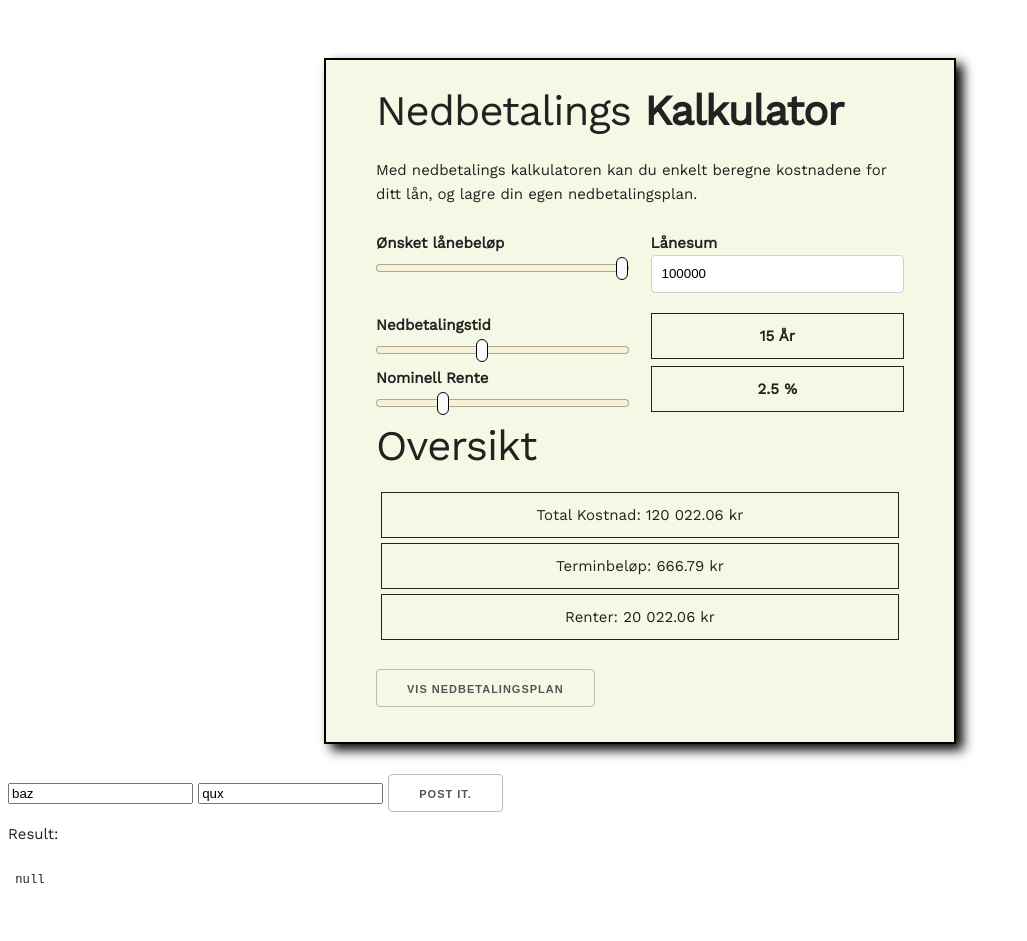
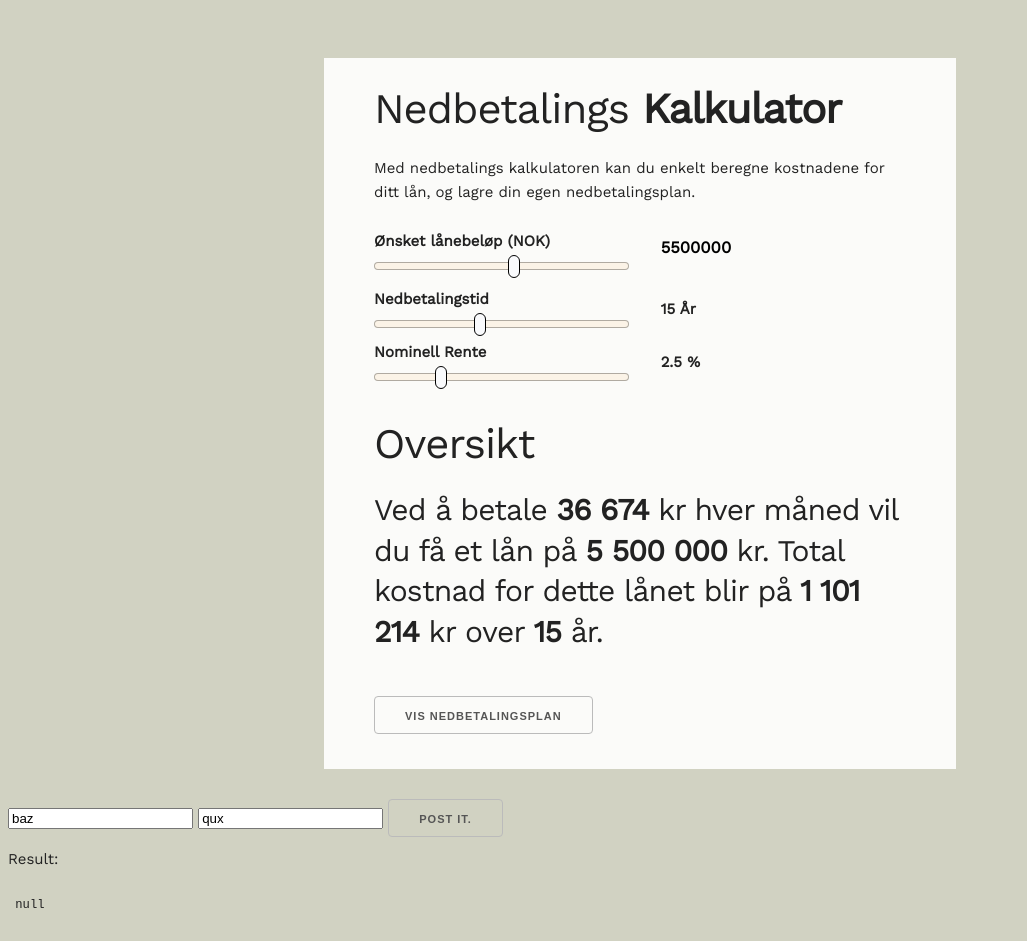
Before and after one commit to hansuribe/server-express, a Svelte app: page / in a window 1280 px wide. Shown: the whole page, without its empty margins (0-1027 px from the left). Before the commit the page ends 916 px from the top, so only its background shows below. Built offline with nearby package versions, Linux system fonts and the light colour scheme.

Commit message:
Loan overview/output field is changed, now more readable

```diff
--- a/public/globalstyle.css
+++ b/public/globalstyle.css
@@ -1,10 +1,13 @@
+	html{
+		background: rgb(209,210,194);
+	}
+
 
 .forms {
-    background: #f5f8e5;
+    background: rgb(251,251,249);
     padding: 25px 50px;
     max-width: 50%;
-    border: 2px solid black;
-    box-shadow: 7px 6px 11px #000000;
+
 }
 
   .section{
@@ -12,8 +15,6 @@
   }
 
   .outputs {
-    text-align: center;
-    border: 1px solid;
     padding: 10px;
   }
 
@@ -23,11 +24,21 @@
   }
 
   input[type="number"]:focus {
-    background-color: #ffe0ba;
+    background-color: #f0f8ff00;
+    border: none;
+    font-family: "Work Sans", sans-serif;
+    font-size: 110%;
+    width: 50%;
+    font-weight: bold;
   }
 
-  input[type="numer"]{
-    background-color: #f8f4e5;
+  input[type="number"]{
+    background-color: #f0f8ff00;
+    border: none;
+    font-family: "Work Sans", sans-serif;
+    font-size: 110%;
+    width: 50%;
+    font-weight: bold;
   }
 
   input[type="range"] {
--- a/public/index.html
+++ b/public/index.html
@@ -1,5 +1,5 @@
 <!DOCTYPE html>
-<html lang="en" style="">
+<html lang="en">
 
 <head>
 	<meta charset='utf-8'>
--- a/src/components/UserInput.svelte
+++ b/src/components/UserInput.svelte
@@ -1,10 +1,18 @@
 <script>
-  //Variables
+  //Downpayment plan API request:
+  import TestAPI from "./TestAPI.svelte";
+
+  // Variables
   let years = 15;
-  let loanAmount = 100000;
+  let loanAmount = 5500000;
   let interestRateInput = 250;
 
-  //Reactive Variables
+  // Makes large integers more readable by adding spacing between every 3d digit.
+  const formatPrettyNumber = (largeInteger) => {
+    return largeInteger.toString().replace(/\B(?=(\d{3})+(?!\d))/g, " ");
+  };
+
+  // Math: https://en.wikipedia.org/wiki/Amortizing_loan
   $: interestRate = interestRateInput / 100;
   $: totalPayments = years * 12;
   $: monthlyInterestRate = interestRate / 100 / 12;
@@ -16,10 +24,11 @@
   $: totalPaid = monthlyPayment * totalPayments;
   $: interestPaid = totalPaid - loanAmount;
 
-  //Returns readable large integers, e.g: 10000 -> "10 000"
-  const formatPrettyNumber = (largeInt) => {
-    return largeInt.toString().replace(/\B(?=(\d{3})+(?!\d))/g, " ");
-  };
+  //Make variables readable:
+  $: formattedTotalPaid = formatPrettyNumber(Math.ceil(totalPaid));
+  $: formattedMonthlyPaiment = formatPrettyNumber(Math.ceil(monthlyPayment));
+  $: formattedInterestPaid = formatPrettyNumber(Math.ceil(interestPaid));
+  $: formattedLoanAmout = formatPrettyNumber(Math.ceil(loanAmount));
 </script>
 
 <style>
@@ -37,16 +46,18 @@
 
     <div class="row">
       <div class="columns six">
-        <label>Ønsket lånebeløp
+        <label>Ønsket lånebeløp (NOK)
           <input
             bind:value={loanAmount}
             class="u-full-width"
             type="range"
-            min="1" />
+            min="1"
+            max="10000000" />
         </label>
       </div>
+
       <div class="columns six">
-        <label>Lånesum
+        <label>
           <input
             bind:value={loanAmount}
             class="u-full-width"
@@ -61,8 +72,7 @@
     <div class="row">
       <div class="columns six ">
         <label>Nedbetalingstid
-          <div style="position: absolute;
-    left: 35px;" /><input
+          <input
             bind:value={years}
             class="u-full-width"
             type="range"
@@ -88,30 +98,20 @@
       <div class="columns six outputs"><b>{interestRate} %</b></div>
     </div>
 
+    <br />
     <h2>Oversikt</h2>
-    <div class="row outputs" style="margin: 5px">
-      <div class="columns">
-        Total Kostnad:
-        {formatPrettyNumber(Math.round((totalPaid + Number.EPSILON) * 100) / 100)}
-        kr
-      </div>
-    </div>
+    <h4>
+      Ved å betale
+      <b>{formattedMonthlyPaiment}</b>
+      kr hver måned vil du få et lån på
+      <b>{formattedLoanAmout}</b>
+      kr. Total kostnad for dette lånet blir på
+      <b>{formattedInterestPaid}</b>
+      kr over
+      <b>{years}</b>
+      år.
+    </h4>
 
-    <div class="row outputs" style="margin: 5px">
-      <div class="columns ">
-        Terminbeløp:
-        {formatPrettyNumber(Math.round((monthlyPayment + Number.EPSILON) * 100) / 100)}
-        kr
-      </div>
-    </div>
-
-    <div class="row outputs" style="margin: 5px">
-      <div class="columns ">
-        Renter:
-        {formatPrettyNumber(Math.round((interestPaid + Number.EPSILON) * 100) / 100)}
-        kr
-      </div>
-    </div>
     <br />
     <button class="">Vis Nedbetalingsplan</button>
   </div>
```
